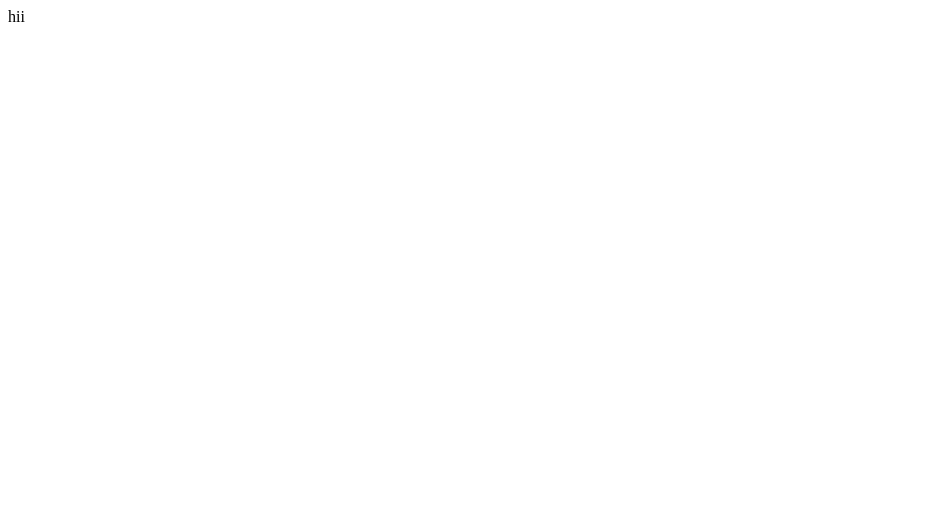
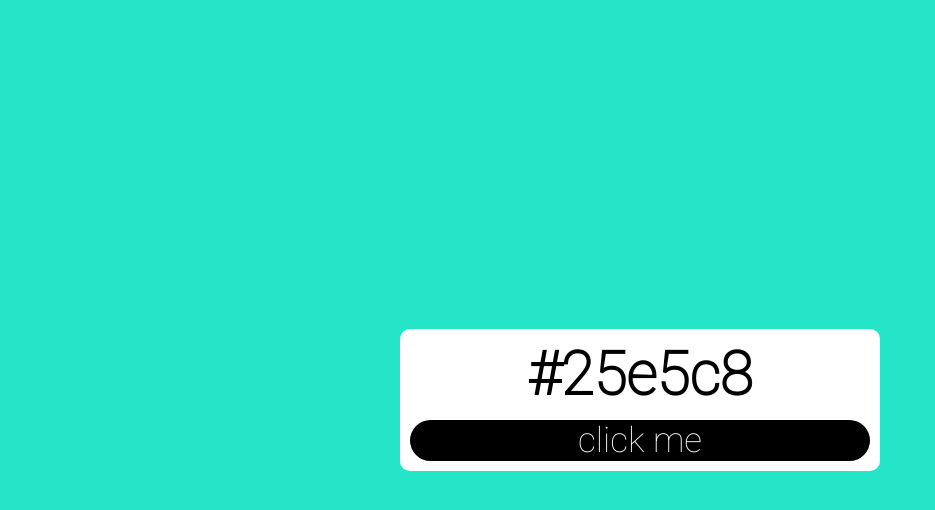
Before and after one commit to PUNEETRKRAJPUT/COUNTDOWN-TIMER, a plain HTML site: page Random-color-generator/index.htm in a window 1280 px wide. Shown: the whole page, without its empty margins (0-935 px from the left). Drawn offline with Linux system fonts and the light colour scheme.

Commit message:
completed

```diff
--- /dev/null
+++ b/Random-color-generator/css/custom.css
@@ -0,0 +1,43 @@
+@import url('https://fonts.googleapis.com/css2?family=Poppins:wght@200&family=Roboto:wght@100&display=swap');
+
+*{
+    padding: 0;
+    margin: 0;
+    box-sizing: border-box;
+    /* font-family: 'Poppins', sans-serif; */
+    font-family: 'Roboto', sans-serif;
+
+}
+body{
+    transition: 2s;
+}
+
+.main{
+    width: 100%;
+    height: 100vh;
+    display: flex;
+    align-items: center;
+    justify-content: center;
+
+}
+.container{
+    width: 30rem;
+
+    padding: 10px;
+    border-radius: 10px;
+    font-size: 40px;
+    background-color: white;
+    text-align: center;
+
+}
+button{
+    margin-top: 10px;
+
+    width: 100%;
+    background-color:black ;
+    display: block;
+    border: none;
+    border-radius: 40px;
+    color: white;
+    font-size: 35px;
+}
--- a/Random-color-generator/index.htm
+++ b/Random-color-generator/index.htm
@@ -1 +1,22 @@
-hii
+<!DOCTYPE html>
+<html lang="en">
+<head>
+    <meta charset="UTF-8">
+    <meta http-equiv="X-UA-Compatible" content="IE=edge">
+    <meta name="viewport" content="width=device-width, initial-scale=1.0">
+    <link rel="stylesheet" href="css/custom.css">
+    <title>Document</title>
+</head>
+<body>
+
+    <div class="main">
+        <div class="container">
+            <h2 id="color-code"> #fff</h2>
+            <button id='btn'> click me </button>
+        </div>
+
+    </div>
+
+    <script src="js/app.js"></script>
+</body>
+</html>
--- /dev/null
+++ b/Random-color-generator/js/app.js
@@ -0,0 +1,14 @@
+const getcolor = () =>
+{// event call
+    const randomNumber= Math.floor(Math.random()*16777215);
+    const randomCode="#"+ randomNumber.toString(16);
+    console.log(randomNumber,randomCode)
+    document.body.style.backgroundColor =randomCode;
+    document.getElementById("color-code").innerText = randomCode;
+    navigator.clipboard.writeText(randomCode); // it will automatic copy
+}
+
+document.getElementById("btn").addEventListener("click",getcolor)
+// initial call
+
+getcolor()
```
